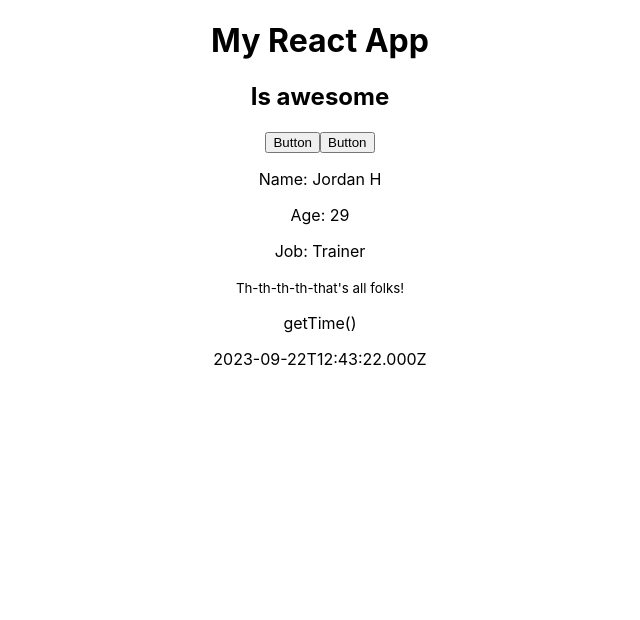
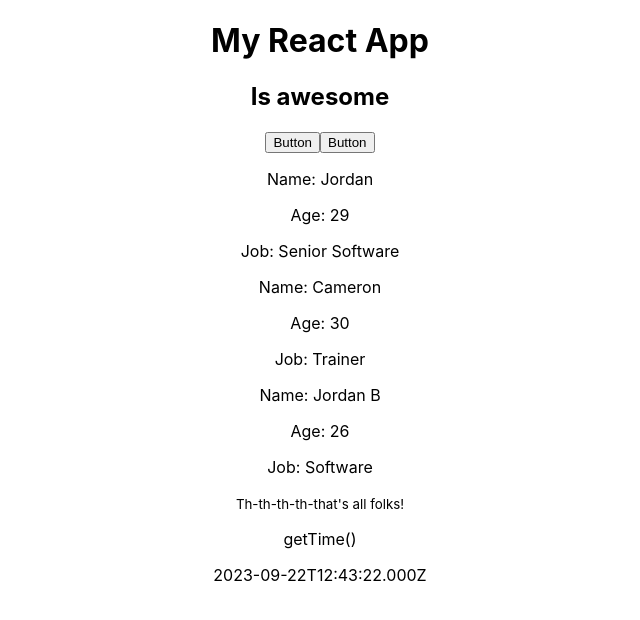
Before and after one commit to JHarry444/Sky-6-React, a React (Create React App) app: page / in a window 1280 px wide. Shown: the top 620 px of the page, without its empty margins (320-960 px from the left). Built offline with nearby package versions, Linux system fonts and the light colour scheme.

Commit message:
props example

```diff
--- a/package.json
+++ b/package.json
@@ -6,6 +6,7 @@
     "@testing-library/jest-dom": "^5.17.0",
     "@testing-library/react": "^13.4.0",
     "@testing-library/user-event": "^13.5.0",
+    "prop-types": "^15.8.1",
     "react": "^18.2.0",
     "react-dom": "^18.2.0",
     "react-scripts": "5.0.1",
--- a/src/App.js
+++ b/src/App.js
@@ -11,7 +11,9 @@ function App() {
       <Header />
       {Button()}
       <Button/>
-      <Trainer/>
+      <Trainer name="Jordan" age={29} job="Senior Software"/>
+      <Trainer name="Cameron" age={30}/>
+      {Trainer({name: "Jordan B", age: 26, job: "Software"})}
       <Footer />
     </div>
   );
--- a/src/components/Trainer.jsx
+++ b/src/components/Trainer.jsx
@@ -1,11 +1,22 @@
-import trainerData from './trainers.json';
+// import trainerData from './trainers.json';
+import PropTypes from "prop-types";
 
-const Trainer = () => {
+const Trainer = (props) => {
     return ( <>
-        <p>Name: {trainerData.name}</p>
-        <p>Age: {trainerData.age}</p>
-        <p>Job: {trainerData.job}</p>
+        <p>Name: {props.name}</p>
+        <p>Age: {props.age}</p>
+        <p>Job: {props.job}</p>
     </> );
 }
 
+Trainer.defaultProps = {
+    job: "Trainer"
+}
+
+Trainer.propTypes = {
+    name: PropTypes.string.isRequired,
+    age: PropTypes.number.isRequired,
+    jon: PropTypes.string,
+}
+
 export default Trainer;
```
Also changed, not shown: 1 other file (tests, documents, lock files or other folders).
